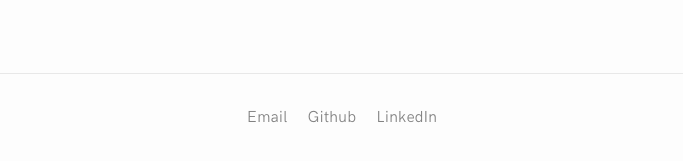
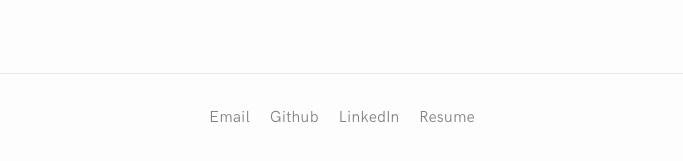
Before and after one commit to zhaorz/zhaorz.github.io, a Jekyll site: the page built from about.html, in a window 1280 px wide. Shown: the part 924-1085 px from the top of the page, without its empty margins (298-981 px from the left). Built offline with Jekyll 4.4.1, drawn with Linux system fonts in a browser that asks for light colours; nearby versions of some CDN libraries.

Commit message:
Add resume

```diff
--- a/_config.yml
+++ b/_config.yml
@@ -13,6 +13,7 @@ github:   zhaorz
 disqus:   richardzhao
 linkedin: zhaorz
 facebook: "richard.zhao.7"
+resume:   /assets/richard-zhao-resume.pdf
 
 # Outputting
 permalink:          /blog/:year/:month/:day/:title/
--- a/_includes/footer.html
+++ b/_includes/footer.html
@@ -18,6 +18,11 @@
         LinkedIn
       </a>
       {% endif %}
+      {% if site.resume %}
+      <a href="{{ site.baseurl }}{{ site.resume }}">
+        Resume
+      </a>
+      {% endif %}
     </div>
 
   </div>
```
Also changed, not shown: 1 other file.
